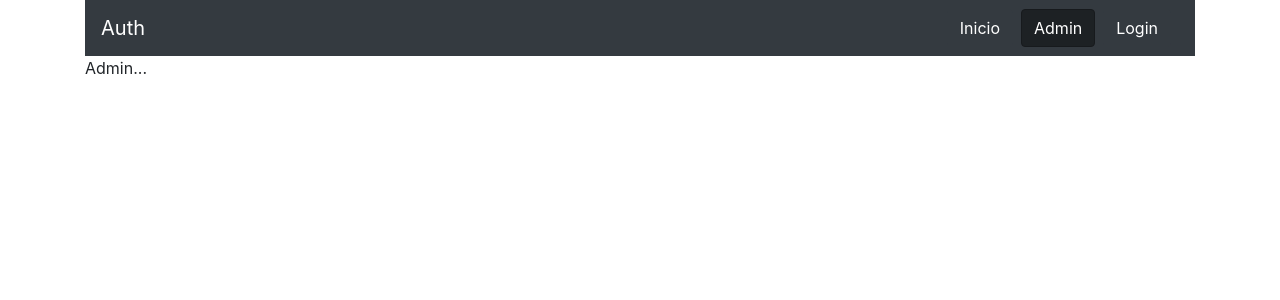
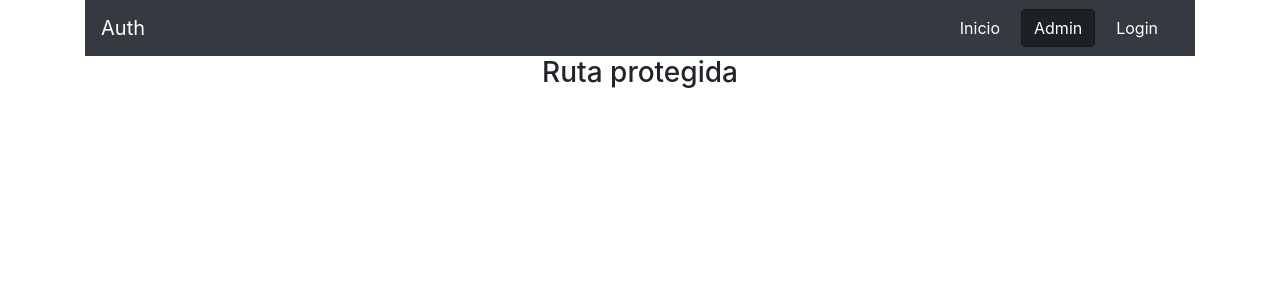
Before and after one commit to carlosiib/auth-firebase, a React (Create React App) app: page /admin in a window 1280 px wide. Shown: the top 300 px of the page. Built offline with nearby package versions, Linux system fonts and the light colour scheme; no server answers; sample sign-in values are in the browser's storage.

Commit message:
Ruta protegida para usuario registrado

```diff
--- a/src/App.jsx
+++ b/src/App.jsx
@@ -7,6 +7,7 @@
 
 import Navbar from "./components/Navbar";
 import Login from "./components/Login";
+import Admin from "./components/Admin";
 
 function App() {
   return (
@@ -20,7 +21,9 @@
           <Route path="/login">
             <Login />
           </Route>
-          <Route path="/admin">Admin...</Route>
+          <Route path="/admin">
+            <Admin />
+          </Route>
         </Switch>
       </div>
     </Router>
--- /dev/null
+++ b/src/components/Admin.jsx
@@ -0,0 +1,27 @@
+import React, { useEffect, useState } from "react"
+import { auth } from "../firebase"
+import { withRouter } from "react-router-dom"
+
+const Admin = (props) => {
+
+  const [user, setUser] = useState(null)
+
+  useEffect(() => {
+    if (auth.currentUser) {
+      console.log("Existe un usuario")
+      setUser(auth.currentUser)
+
+    } else {
+      console.log(("No existe usuario"))
+      //redireccionando usuario no registrado a login
+      props.history.push("/login")
+    }
+  }, [])
+  return (
+    <div>
+      <h3 className="text-center">Ruta protegida</h3>
+    </div>
+  )
+}
+
+export default withRouter(Admin);
```
